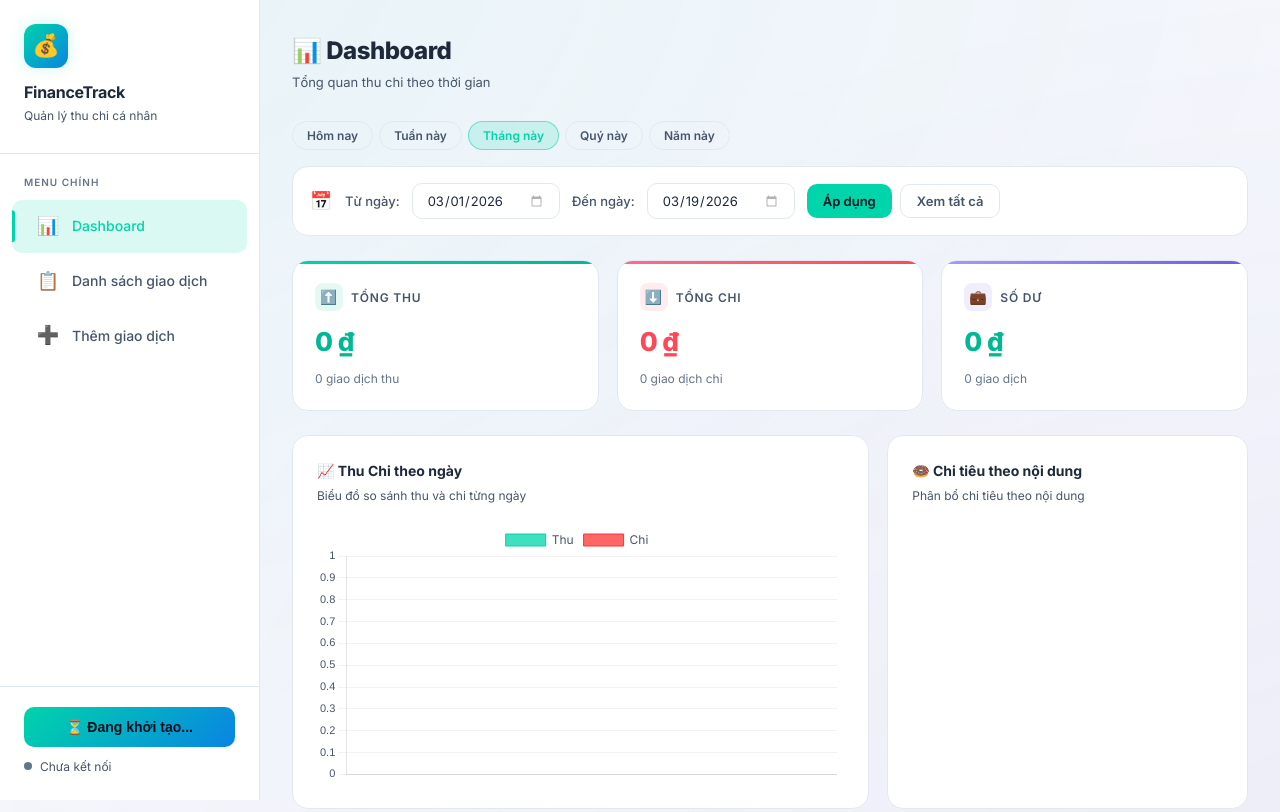
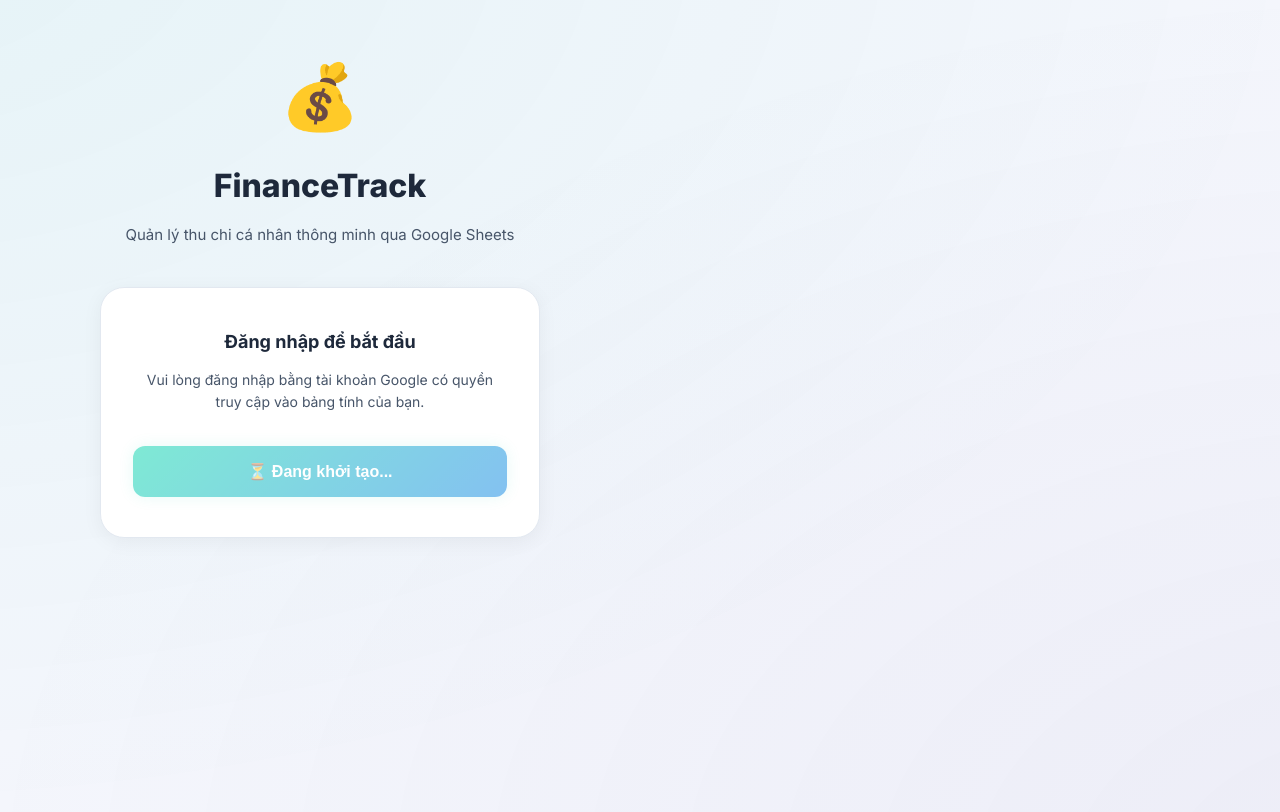
Before and after one commit to Trungdn2011/QUAN_LY_THU_CHI, a plain HTML site: page index.html in a window 1280 px wide. Shown: the top 812 px of the page. Drawn offline with nearby package versions, Linux system fonts and the light colour scheme; a script that the page names is missing.

Commit message:
Add files via upload

```diff
--- a/app.js
+++ b/app.js
@@ -24,9 +24,11 @@
 //  DOM REFS
 // ============================================================
 const dom = {
-  authBtn: document.getElementById('auth-btn'),
+  authBtnLogin: document.getElementById('auth-btn-login'),
+  authBtnLogout: document.getElementById('auth-btn-logout'),
   authDot: document.getElementById('auth-dot'),
   authStatus: document.getElementById('auth-status-text'),
+  topNav: document.getElementById('top-nav'),
   loadingOverlay: document.getElementById('loading-overlay'),
   toastContainer: document.getElementById('toast-container'),
 
@@ -99,15 +101,15 @@
 
 function maybeEnableButtons() {
   if (state.gapiInited && state.gisInited) {
-    dom.authBtn.disabled = false;
-    dom.authBtn.textContent = '🔑 Đăng nhập Google';
+    dom.authBtnLogin.disabled = false;
+    dom.authBtnLogin.textContent = '🔑 Đăng nhập danh tính Google';
   }
 }
 
 // ============================================================
 //  AUTH
 // ============================================================
-function handleAuthClick() {
+function handleAuthLogout() {
   if (state.isSignedIn) {
     google.accounts.oauth2.revoke(gapi.client.getToken().access_token, () => {
       gapi.client.setToken('');
@@ -115,12 +117,18 @@
       updateAuthUI(false);
       state.allTransactions = [];
       renderAll();
+      navigateTo('login');
     });
-  } else {
+  }
+}
+
+function handleAuthLogin() {
+  if (!state.isSignedIn) {
     state.tokenClient.callback = async (resp) => {
       if (resp.error !== undefined) { showToast('Đăng nhập thất bại: ' + resp.error, 'error'); return; }
       state.isSignedIn = true;
       updateAuthUI(true);
+      navigateTo('dashboard');
       await loadTransactions();
     };
 
@@ -134,11 +142,9 @@
 
 function updateAuthUI(signedIn) {
   if (signedIn) {
-    dom.authBtn.innerHTML = '🚪 Đăng xuất';
     dom.authDot.classList.add('connected');
-    dom.authStatus.textContent = 'Đã kết nối Google';
+    dom.authStatus.textContent = 'Đã kết nối';
   } else {
-    dom.authBtn.innerHTML = '🔑 Đăng nhập Google';
     dom.authDot.classList.remove('connected');
     dom.authStatus.textContent = 'Chưa kết nối';
   }
@@ -588,9 +594,18 @@
 
 function navigateTo(section) {
   state.currentSection = section;
+
+  // Show/Hide Top Nav
+  if (section === 'login') {
+    dom.topNav.style.display = 'none';
+  } else {
+    dom.topNav.style.display = 'flex';
+  }
+
   dom.sections.forEach(s => s.classList.toggle('active', s.id === `section-${section}`));
   dom.navItems.forEach(n => n.classList.toggle('active', n.dataset.section === section));
   closeMobileSidebar();
+
   if (section === 'dashboard') renderDashboard();
   if (section === 'list')      renderList();
 }
@@ -734,13 +749,14 @@
 //  INIT
 // ============================================================
 function init() {
-  dom.authBtn.addEventListener('click', handleAuthClick);
+  dom.authBtnLogin.addEventListener('click', handleAuthLogin);
+  dom.authBtnLogout.addEventListener('click', handleAuthLogout);
   initNav();
   initDateFilter();
   initForm();
   initListFilters();
   initMobile();
-  navigateTo('dashboard');
+  navigateTo('login');
 }
 
 document.addEventListener('DOMContentLoaded', init);
--- a/index.html
+++ b/index.html
@@ -23,49 +23,57 @@
   <div class="sidebar-backdrop" id="sidebar-backdrop"></div>
 
   <div class="app-wrapper">
-    <!-- ============ SIDEBAR ============ -->
-    <aside class="sidebar">
-      <div class="sidebar-logo">
+    <!-- ============ TOP NAVIGATION ============ -->
+    <header class="top-nav" id="top-nav" style="display: none;">
+      <div class="nav-brand">
         <div class="logo-icon">💰</div>
-        <div class="logo-text">
-          <h1>FinanceTrack</h1>
-          <p>Quản lý thu chi cá nhân</p>
-        </div>
+        <h2>FinanceTrack</h2>
       </div>
 
-      <div class="nav-label">Menu chính</div>
-
-      <nav>
-        <div class="nav-item active" data-section="dashboard">
-          <span class="nav-icon">📊</span>
-          Dashboard
+      <nav class="nav-menu">
+        <div class="nav-item" data-section="dashboard">
+          <span class="nav-icon">📊</span> Dashboard
         </div>
         <div class="nav-item" data-section="list">
-          <span class="nav-icon">📋</span>
-          Danh sách giao dịch
+          <span class="nav-icon">📋</span> Giao dịch
         </div>
         <div class="nav-item" data-section="add">
-          <span class="nav-icon">➕</span>
-          Thêm giao dịch
+          <span class="nav-icon">➕</span> Thêm mới
         </div>
       </nav>
 
-      <div class="sidebar-footer">
-        <button class="auth-btn" id="auth-btn" disabled>⏳ Đang khởi tạo...</button>
+      <div class="nav-actions">
         <div class="auth-status">
           <div class="auth-dot" id="auth-dot"></div>
           <span id="auth-status-text">Chưa kết nối</span>
         </div>
+        <button class="auth-btn-small" id="auth-btn-logout">Đăng xuất</button>
       </div>
-    </aside>
+
+      <!-- Mobile Toggle -->
+      <button class="mobile-menu-btn" id="mobile-menu-btn">☰</button>
+    </header>
 
     <!-- ============ MAIN CONTENT ============ -->
     <main class="main-content">
-      <!-- Mobile Menu Button -->
-      <button class="mobile-menu-btn" id="mobile-menu-btn">☰</button>
+
+      <!-- ========== LOGIN SCREEN ========== -->
+      <section id="section-login" class="section-panel active login-screen">
+        <div class="login-container">
+          <div class="login-logo">💰</div>
+          <h1>FinanceTrack</h1>
+          <p>Quản lý thu chi cá nhân thông minh qua Google Sheets</p>
+
+          <div class="login-box">
+            <h3>Đăng nhập để bắt đầu</h3>
+            <p>Vui lòng đăng nhập bằng tài khoản Google có quyền truy cập vào bảng tính của bạn.</p>
+            <button class="auth-btn-large" id="auth-btn-login" disabled>⏳ Đang khởi tạo...</button>
+          </div>
+        </div>
+      </section>
 
       <!-- ========== DASHBOARD ========== -->
-      <section id="section-dashboard" class="section-panel active">
+      <section id="section-dashboard" class="section-panel">
         <div class="page-header">
           <div class="page-title">
             <h2>📊 Dashboard</h2>
--- a/style.css
+++ b/style.css
@@ -80,80 +80,68 @@
   position: relative;
   z-index: 1;
   display: flex;
+  flex-direction: column;
   min-height: 100vh;
 }
 
-/* ---------- Sidebar ---------- */
-.sidebar {
-  width: 260px;
+/* ---------- Top Navigation ---------- */
+.top-nav {
+  display: flex;
+  align-items: center;
+  justify-content: space-between;
+  padding: 0 40px;
+  height: 70px;
   background: var(--bg-secondary);
-  border-right: 1px solid var(--border);
-  display: flex;
-  flex-direction: column;
-  padding: 24px 0;
-  position: fixed;
+  border-bottom: 1px solid var(--border);
+  position: sticky;
   top: 0;
-  left: 0;
-  height: 100vh;
   z-index: 1000;
-  transition: var(--transition);
+  box-shadow: 0 4px 12px rgba(0,0,0,0.03);
 }
 
-.sidebar-logo {
-  padding: 0 24px 28px;
-  border-bottom: 1px solid var(--border);
-  margin-bottom: 20px;
+.nav-brand {
+  display: flex;
+  align-items: center;
+  gap: 12px;
 }
 
 .logo-icon {
-  width: 44px;
-  height: 44px;
+  width: 36px;
+  height: 36px;
   background: var(--grad-accent);
-  border-radius: 12px;
+  border-radius: 10px;
   display: flex;
   align-items: center;
   justify-content: center;
-  font-size: 22px;
-  margin-bottom: 12px;
+  font-size: 18px;
+  color: #fff;
   box-shadow: var(--shadow-glow);
 }
 
-.logo-text h1 {
-  font-size: 16px;
-  font-weight: 700;
+.nav-brand h2 {
+  font-size: 18px;
+  font-weight: 800;
   color: var(--text-primary);
   letter-spacing: -0.3px;
 }
 
-.logo-text p {
-  font-size: 12px;
-  color: var(--text-secondary);
-}
-
-.nav-label {
-  font-size: 10px;
-  font-weight: 600;
-  color: var(--text-muted);
-  letter-spacing: 1px;
-  text-transform: uppercase;
-  padding: 0 24px;
-  margin-bottom: 8px;
+.nav-menu {
+  display: flex;
+  align-items: center;
+  gap: 8px;
 }
 
 .nav-item {
   display: flex;
   align-items: center;
-  gap: 12px;
-  padding: 12px 24px;
+  gap: 8px;
+  padding: 8px 16px;
   cursor: pointer;
-  border-radius: 0;
   color: var(--text-secondary);
   font-size: 14px;
-  font-weight: 500;
+  font-weight: 600;
   transition: var(--transition);
-  position: relative;
-  margin: 2px 12px;
-  border-radius: var(--radius-sm);
+  border-radius: 20px;
 }
 
 .nav-item:hover {
@@ -166,69 +154,131 @@
   color: var(--accent);
 }
 
-.nav-item.active::before {
-  content: '';
-  position: absolute;
-  left: 0;
-  top: 50%;
-  transform: translateY(-50%);
-  width: 3px;
-  height: 60%;
-  background: var(--accent);
-  border-radius: 0 3px 3px 0;
+.nav-item .nav-icon { font-size: 16px; }
+
+.nav-actions {
+  display: flex;
+  align-items: center;
+  gap: 20px;
 }
 
-.nav-icon { font-size: 18px; width: 24px; text-align: center; }
-
-.sidebar-footer {
-  margin-top: auto;
-  padding: 20px 24px 0;
-  border-top: 1px solid var(--border);
+.auth-btn-small {
+  padding: 8px 16px;
+  background: var(--bg-primary);
+  border: 1px solid var(--border);
+  border-radius: 20px;
+  color: var(--text-secondary);
+  font-weight: 600;
+  font-size: 13px;
+  cursor: pointer;
+  transition: var(--transition);
 }
 
-.auth-btn {
-  width: 100%;
-  padding: 12px;
-  background: var(--grad-accent);
-  border: none;
-  border-radius: var(--radius-sm);
-  color: #0a0f1e;
-  font-weight: 700;
-  font-size: 14px;
-  cursor: pointer;
-  transition: var(--transition);
-  display: flex;
-  align-items: center;
-  justify-content: center;
-  gap: 8px;
+.auth-btn-small:hover {
+  background: var(--expense-bg);
+  border-color: var(--expense);
+  color: var(--expense);
 }
-
-.auth-btn:hover { opacity: 0.85; transform: translateY(-1px); box-shadow: var(--shadow-glow); }
 
 .auth-status {
   display: flex;
   align-items: center;
   gap: 8px;
   font-size: 12px;
+  font-weight: 500;
   color: var(--text-secondary);
-  margin-top: 10px;
 }
-
 .auth-dot {
   width: 8px;
   height: 8px;
   border-radius: 50%;
   background: var(--text-muted);
 }
+.auth-dot.connected { background: var(--accent); box-shadow: 0 0 6px var(--accent); }
 
-.auth-dot.connected { background: var(--accent); box-shadow: 0 0 6px var(--accent); }
+/* ---------- Login Screen ---------- */
+.login-screen {
+  display: flex;
+  align-items: center;
+  justify-content: center;
+  min-height: calc(100vh - 70px);
+}
+
+.login-container {
+  max-width: 480px;
+  text-align: center;
+  padding: 40px 20px;
+}
+
+.login-logo {
+  font-size: 64px;
+  line-height: 1;
+  margin-bottom: 24px;
+  animation: float 3s ease-in-out infinite;
+}
+
+@keyframes float {
+  0% { transform: translateY(0); }
+  50% { transform: translateY(-10px); }
+  100% { transform: translateY(0); }
+}
+
+.login-container h1 {
+  font-size: 32px;
+  font-weight: 800;
+  margin-bottom: 12px;
+  color: var(--text-primary);
+}
+
+.login-container > p {
+  font-size: 15px;
+  color: var(--text-secondary);
+  margin-bottom: 40px;
+}
+
+.login-box {
+  background: var(--bg-card);
+  border: 1px solid var(--border);
+  border-radius: 24px;
+  padding: 40px 32px;
+  box-shadow: var(--shadow-card);
+}
+
+.login-box h3 {
+  font-size: 18px;
+  font-weight: 700;
+  margin-bottom: 12px;
+}
+
+.login-box p {
+  font-size: 14px;
+  color: var(--text-secondary);
+  margin-bottom: 32px;
+}
+
+.auth-btn-large {
+  width: 100%;
+  padding: 16px;
+  background: var(--grad-accent);
+  border: none;
+  border-radius: 12px;
+  color: #fff;
+  font-weight: 700;
+  font-size: 16px;
+  cursor: pointer;
+  transition: var(--transition);
+  box-shadow: var(--shadow-glow);
+}
+.auth-btn-large:hover { opacity: 0.9; transform: translateY(-2px); box-shadow: 0 8px 24px var(--accent-glow); }
+.auth-btn-large:disabled { opacity: 0.5; cursor: not-allowed; transform: none; }
 
 /* ---------- Main Content ---------- */
 .main-content {
-  margin-left: 260px;
   flex: 1;
-  padding: 32px;
-  min-height: 100vh;
+  padding: 32px 40px;
+  max-width: 1200px;
+  margin: 0 auto;
+  width: 100%;
 }
 
 /* ---------- Page Header ---------- */
@@ -821,47 +871,52 @@
 
 .mobile-menu-btn {
   display: none;
-  background: var(--bg-card);
-  border: 1px solid var(--border);
-  border-radius: var(--radius-sm);
+  background: transparent;
+  border: none;
   color: var(--text-primary);
-  width: 42px;
-  height: 42px;
-  align-items: center;
-  justify-content: center;
-  font-size: 20px;
+  font-size: 24px;
   cursor: pointer;
-  z-index: 101; /* Ensure it's above other elements */
-  box-shadow: var(--shadow-card);
 }
 
 @media (max-width: 900px) {
-  .sidebar { transform: translateX(-100%); }
-  .sidebar.open { transform: translateX(0); }
+  .top-nav { padding: 0 20px; }
 
-  .main-content {
-    margin-left: 0;
-    padding: 16px;
-    padding-top: 60px; /* Space for the fixed menu button */
+  .nav-menu {
+    display: none;
+    position: absolute;
+    top: 70px;
+    left: 0;
+    width: 100%;
+    background: var(--bg-secondary);
+    flex-direction: column;
+    padding: 16px 20px;
+    border-bottom: 1px solid var(--border);
+    box-shadow: var(--shadow-card);
+    z-index: 998;
+    gap: 12px;
   }
 
-  .mobile-menu-btn {
-    display: flex !important;
-    position: fixed;
-    top: 16px;
-    left: 16px;
-  }
+  .nav-menu.open { display: flex; animation: slideDown 0.2s ease; }
 
+  .mobile-menu-btn { display: block; }
+
+  .main-content { padding: 20px 16px; }
   .charts-grid { grid-template-columns: 1fr; }
   .form-grid { grid-template-columns: 1fr; }
+}
+
+@keyframes slideDown {
+  from { opacity: 0; transform: translateY(-10px); }
+  to { opacity: 1; transform: translateY(0); }
 }
 
 .sidebar-backdrop {
   display: none;
   position: fixed;
   inset: 0;
-  background: rgba(0,0,0,0.6);
-  z-index: 999;
+  background: rgba(0,0,0,0.5);
+  z-index: 997;
+  top: 70px;
 }
 
 .sidebar-backdrop.show { display: block; }
```
